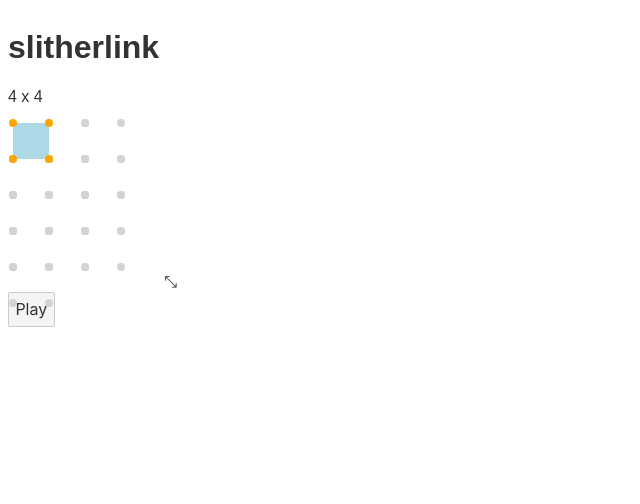
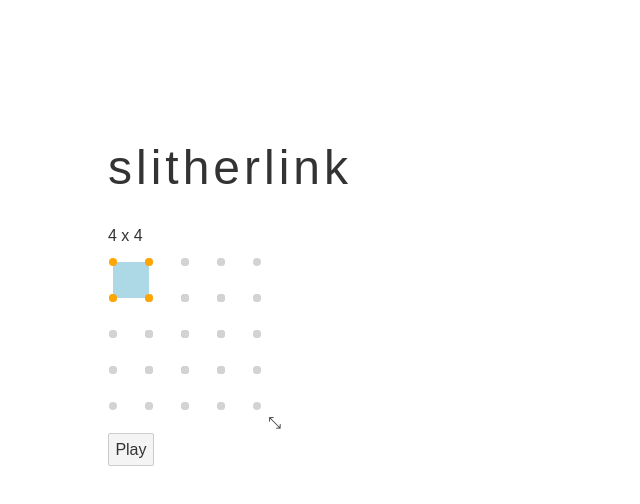
Before and after one commit to emh/slitherlink, a Svelte app: page / in a window 1280 px wide. Shown: the top 504 px of the page, without its empty margins (0-640 px from the left). Built offline with nearby package versions, Linux system fonts and the light colour scheme.

Commit message:
style tweaks

```diff
--- a/src/App.svelte
+++ b/src/App.svelte
@@ -23,8 +23,20 @@
         box-sizing: border-box;
         font-family: sans-serif;
     }
+
+    h1 {
+        font-size: 48px;
+        letter-spacing: 4px;
+        font-weight: 100;
+    }
+
+    .app {
+        padding-top: 100px;
+        padding-left: 100px;
+    }
 </style>
 
+<div class="app">
     <h1>slitherlink</h1>
 
     {#if board}
@@ -32,5 +44,6 @@
     {:else}
         <GameMaker />
     {/if}
+</div>
 
 <svelte:window on:hashchange={parseHash} />
--- a/src/Frame.svelte
+++ b/src/Frame.svelte
@@ -58,7 +58,7 @@
 <div
     class="frame"
     class:resizing
-    style="height: {h+2}px; width: {w+2}px">
+    style="height: {h+4}px; width: {w+6}px">
     <slot></slot>
     <div
         class="handle"
```
Lines whose indentation alone changed are shown as unchanged.
